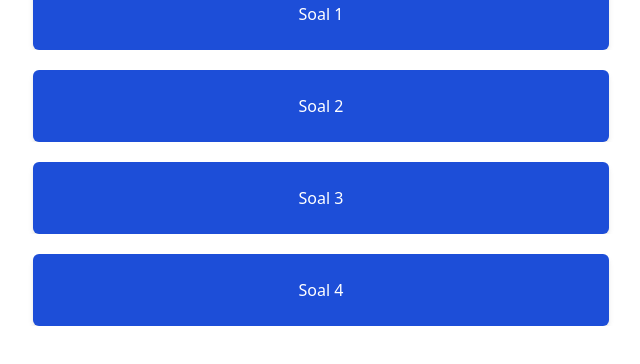
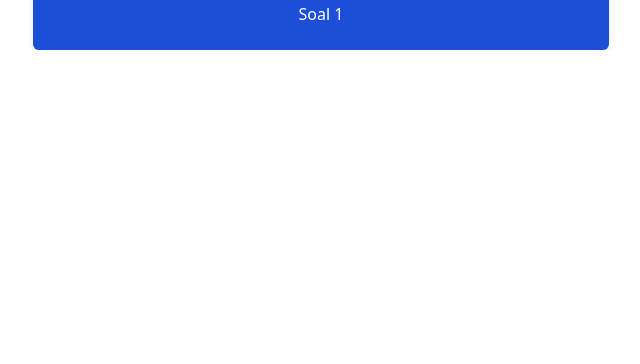
Before and after one commit to Dimwahyu15/Take-selfie-with-react-js, a React (Create React App) app in the folder fip-test/: page /profile in a window 1280 px wide. Shown: the part 286-650 px from the top of the page, without its empty margins (319-959 px from the left). Built offline with nearby package versions, Linux system fonts and the light colour scheme.

Commit message:
Update profile.jsx

```diff
--- a/fip-test/src/pages/profile.jsx
+++ b/fip-test/src/pages/profile.jsx
@@ -56,24 +56,6 @@ const handleMoveC = () => {
         </div>
         </div>
 
-        <div className="relative flex flex-col justify-center min-h-4/6 overflow-hidden my-5">
-        <div className="w-full p-6 m-auto bg-blue-700 rounded-md shadow-md lg:max-w-xl flex justify-center text-white">
-        <a target="_blank" className='font-medium'  href="https://meetflo.zendesk.com/hc/en-us/articles/230425728-Privacy-Policies">Soal 2</a>
-        </div>
-        </div>
-
-        <div className="relative flex flex-col justify-center min-h-4/6 overflow-hidden my-5">
-        <div className="w-full p-6 m-auto bg-blue-700 rounded-md shadow-md lg:max-w-xl flex justify-center text-white ">
-        <a target="_blank" className='font-medium'  href="https://meetflo.zendesk.com/hc/en-us/articles/230425728-Privacy-Policies">Soal 3</a>
-        </div>
-        </div>
-
-        <div className="relative flex flex-col justify-center min-h-4/6 overflow-hidden my-5">
-        <div className="w-full p-6 m-auto bg-blue-700 rounded-md shadow-md lg:max-w-xl flex justify-center text-white">
-        <a target="_blank" className='font-medium'  href="https://meetflo.zendesk.com/hc/en-us/articles/230425728-Privacy-Policies">Soal 4</a>
-        </div>
-        </div>
-
 
     </div>
 
```
